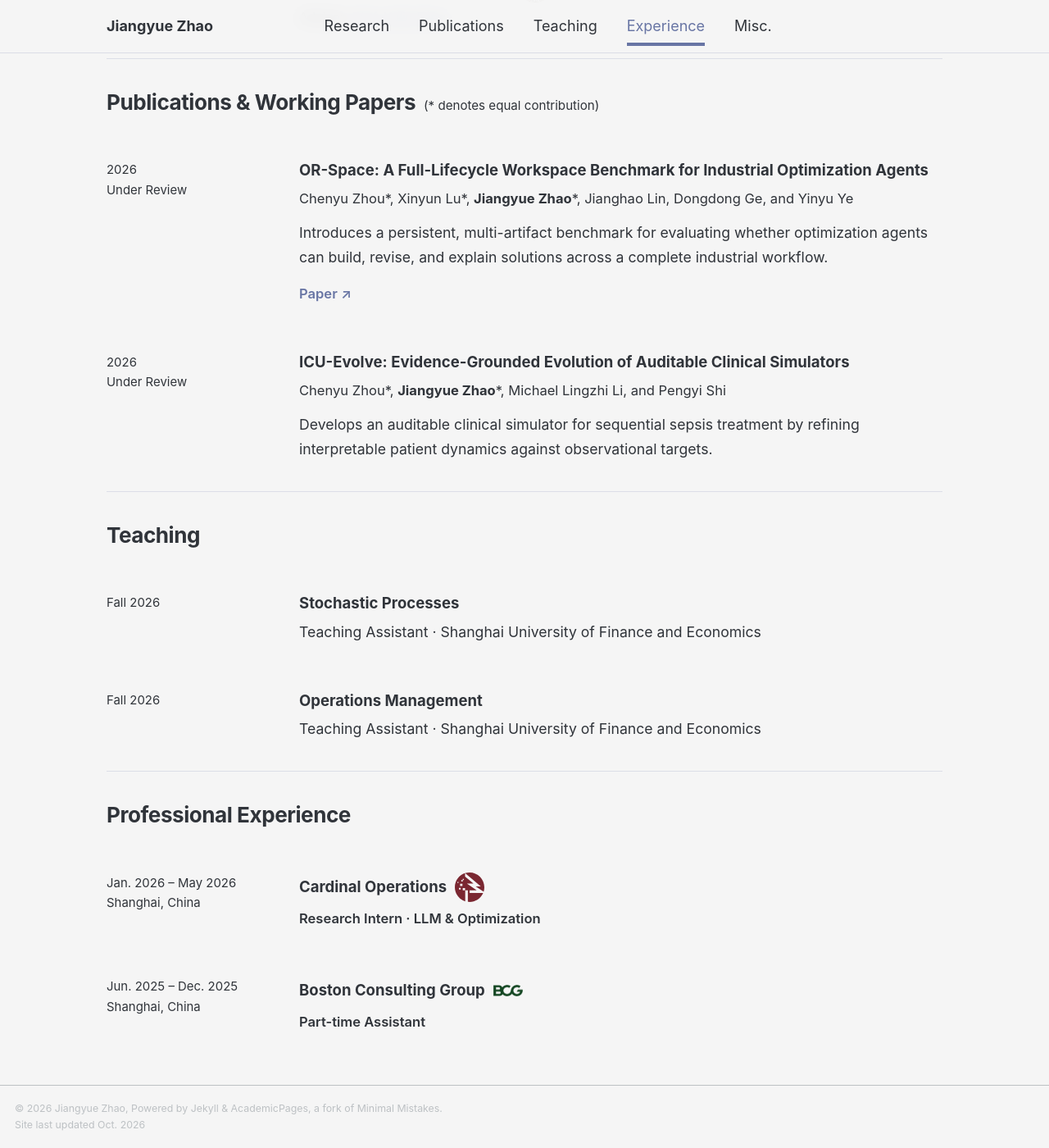
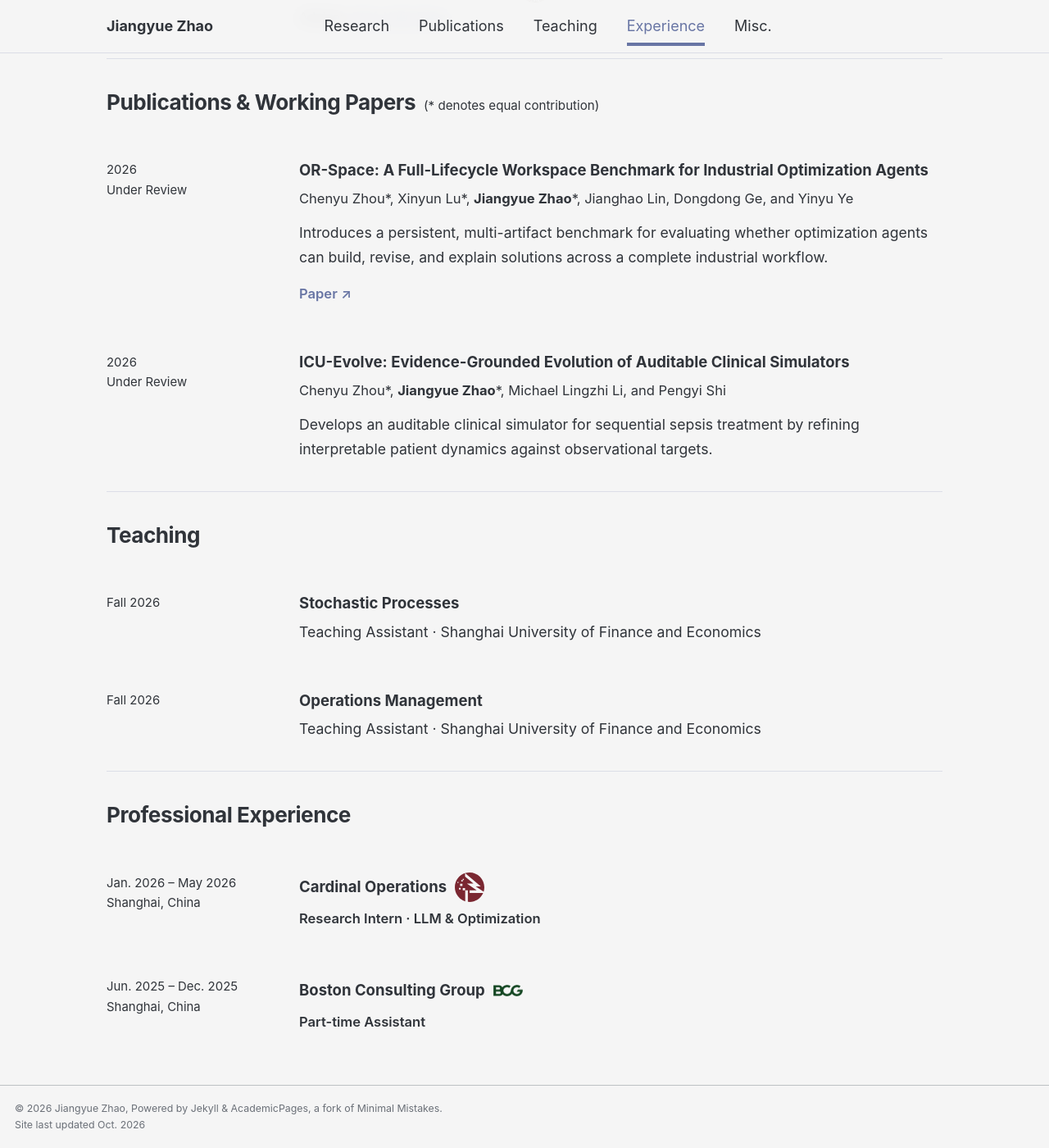
Before and after one commit to jiangyuezhao05/jiangyuezhao05.github.io, a Jekyll site: the page built from _pages/about.md, in a window 1280 px wide and 1400 px high, scrolled down 1196 px. Shown: the whole window at 82% size. Built offline with Jekyll 4.4.1, drawn with Linux system fonts in a browser that asks for light colours.

Commit message:
Update _footer.scss

```diff
--- a/_sass/layout/_footer.scss
+++ b/_sass/layout/_footer.scss
@@ -5,7 +5,7 @@
 .page__footer {
   @include clearfix;
   background-color: var(--global-footer-bg-color);
-  color: var(--global-text-color-light);
+  color: #6b7078;
 
   float: left;
   margin-left: 0;
@@ -53,7 +53,7 @@
   .fab,
   .far,
   .fal {
-    color: var(--global-text-color-light);
+    color: #6b7078;
   }
 }
 
```
